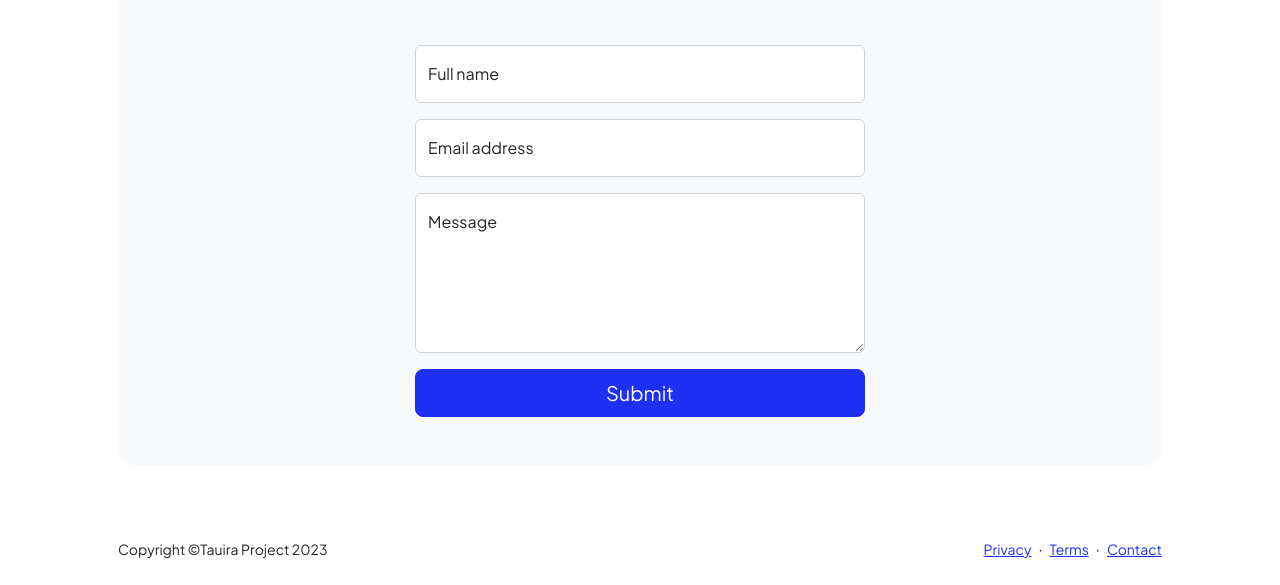
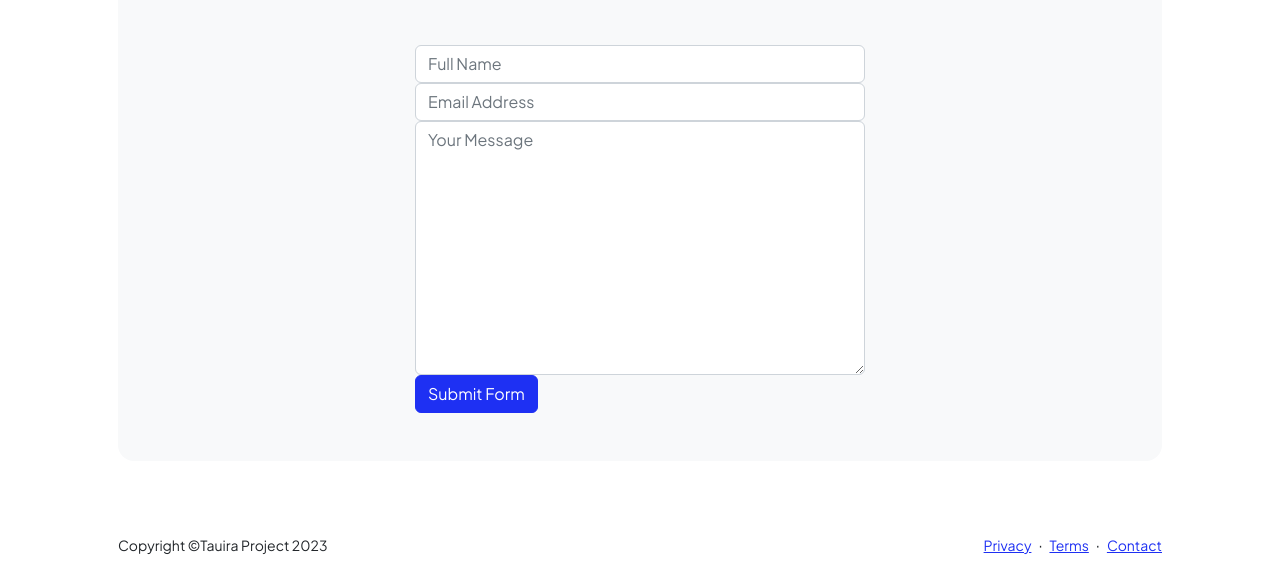
Before and after one commit to Tau-TacTic9369/My-Wonder-Project, a plain HTML site: page contact.html in a window 1280 px wide. Shown: the part 321-906 px from the top of the page. Drawn offline with nearby package versions, Linux system fonts and the light colour scheme.

Commit message:
Changing messages to new form

```diff
--- a/contact.html
+++ b/contact.html
@@ -53,29 +53,22 @@
                                 <!-- To make this form functional, sign up at-->
                                 <!-- https://startbootstrap.com/solution/contact-forms-->
                                 <!-- to get an API token!-->
-                                <form id="contactForm" action="https://formsubmit.co/tauiramcleod9@gmail.com" method="POST">
-                                <!-- Name input-->
-                                    <div class="form-floating mb-3">
-                                        <input class="form-control" id="name" type="text" placeholder="Enter your name..." required />
-                                        <label for="name">Full name</label>
-                                        <div class="invalid-feedback" data-sb-feedback="name:required">A name is required.</div>
+                                <form target="_blank" action="https://formsubmit.co/tauiramcleod9@gmail.com" method="POST">
+                                    <div class="form-group">
+                                      <div class="form-row">
+                                        <div class="col">
+                                          <input type="text" name="name" class="form-control" placeholder="Full Name" required>
+                                        </div>
+                                        <div class="col">
+                                          <input type="email" name="email" class="form-control" placeholder="Email Address" required>
+                                        </div>
+                                      </div>
                                     </div>
-                                    <!-- Email address input-->
-                                    <div class="form-floating mb-3">
-                                        <input class="form-control" id="email" type="email" placeholder="name@example.com" required />
-                                        <label for="email">Email address</label>
-                                        <div class="invalid-feedback" data-sb-feedback="email:required">An email is required.</div>
-                                        <div class="invalid-feedback" data-sb-feedback="email:email">Email is not valid.</div>
+                                    <div class="form-group">
+                                      <textarea placeholder="Your Message" class="form-control" name="message" rows="10" required></textarea>
                                     </div>
-                                    <!-- Message input-->
-                                    <div class="form-floating mb-3">
-                                        <textarea class="form-control" id="message" type="text" placeholder="Enter your message here..." style="height: 10rem" required></textarea>
-                                        <label for="message">Message</label>
-                                        <div class="invalid-feedback" data-sb-feedback="message:required">A message is required.</div>
-                                    </div>
-                                    <!-- Submit Button-->
-                                    <div class="d-grid"><button class="btn btn-primary btn-lg" id="submitButton" type="submit">Submit</button></div>
-                                </form>
+                                    <button type="submit" class="btn btn-md btn-primary btn-block">Submit Form</button>
+                                  </form>
                             </div>
                         </div>
                     </div>
```
